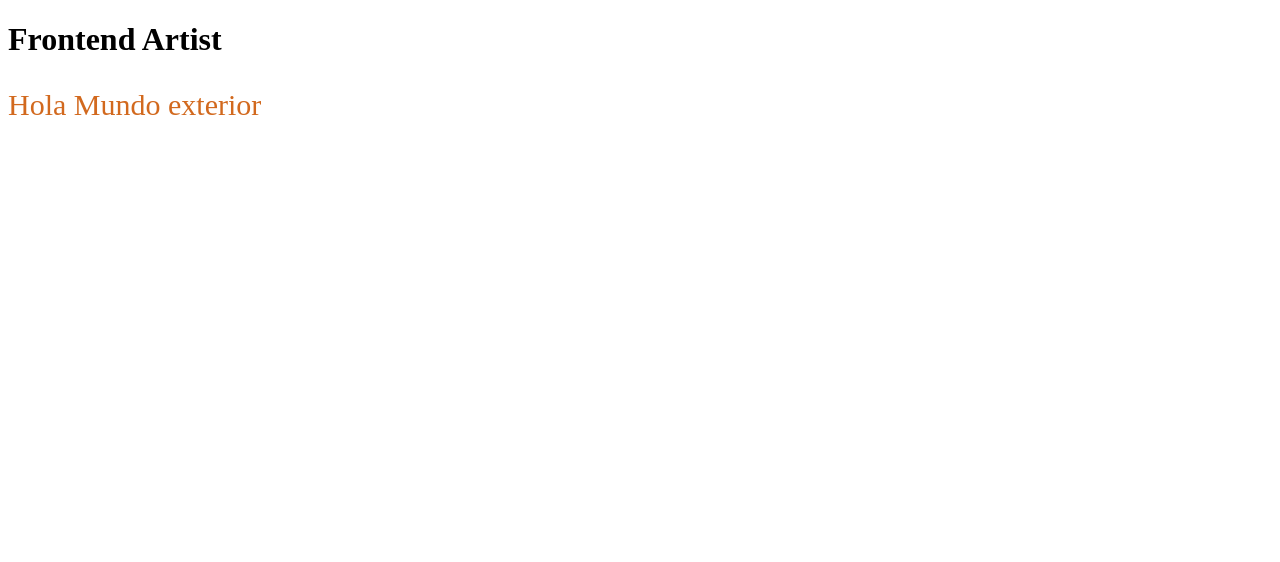
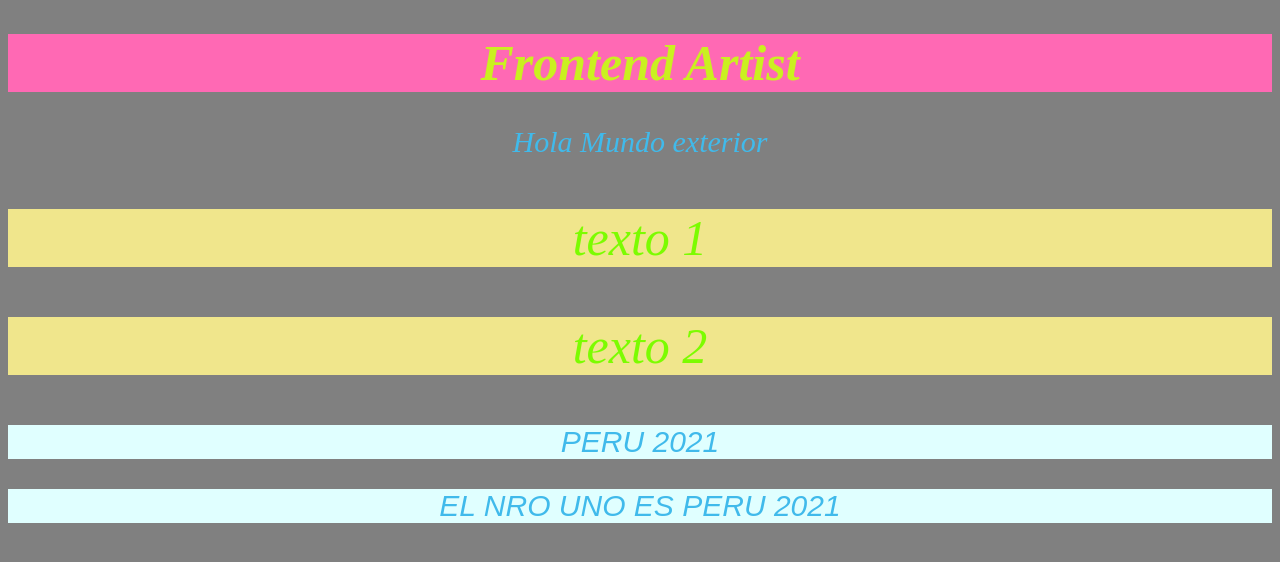
Before and after one commit to cayalagar/Codigo_FontEnd_G7, a plain HTML site: page Semana1/Dia5/estilos_exteriores.html in a window 1280 px wide. Drawn offline with Linux system fonts and the light colour scheme.

Commit message:
Estilos MEJORADOS

```diff
--- a/Semana1/Dia5/estilos_exteriores.css
+++ b/Semana1/Dia5/estilos_exteriores.css
@@ -1,2 +1,33 @@
-p{color: chocolate;
-   font-size:30px;}
+p {
+    color: rgb(64, 186, 235);
+    font-size:30px;
+}
+/*
+Sintaxis CCS
+    Selector {
+        propiedad: valor
+    }
+*/
+h1{
+    color: rgb(202, 240, 32);
+    font-size: 50px;
+}
+body{
+    background-color: grey;
+    font-style: italic;
+    text-align: center;
+}
+header{
+    background-color: hotpink;
+}
+.hola-mundo{
+    background-color: khaki;
+    font-size: 50px;
+    color: lawngreen;
+}
+
+#Lugar{
+    font-size: 30px;
+    background-color: lightcyan;
+    font-family: fantasy;
+}
--- a/Semana1/Dia5/estilos_exteriores.html
+++ b/Semana1/Dia5/estilos_exteriores.html
@@ -14,6 +14,18 @@
     <main>
         <div>
             <p> Hola Mundo exterior </p>
+            <p class="hola-mundo">
+                    texto 1
+            </p>
+            <p class="hola-mundo">
+                    texto 2
+            </p>
+            <p id="Lugar">
+                PERU 2021
+            </p>
+            <p id="Lugar">
+                EL NRO UNO ES PERU 2021
+            </p>
         </div>
     </main>
 
```
